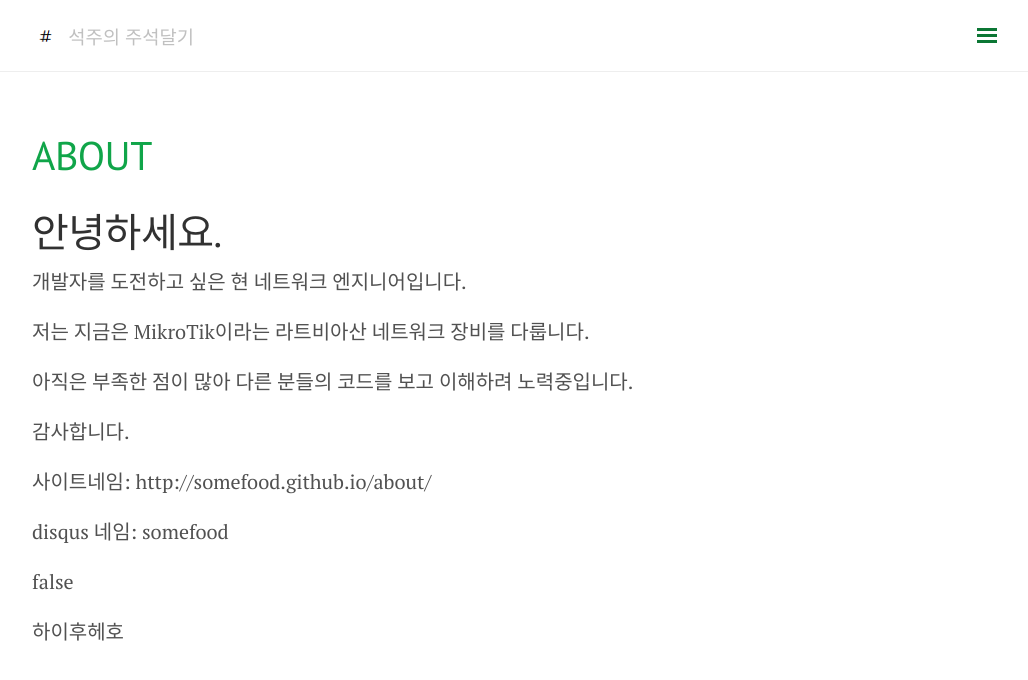
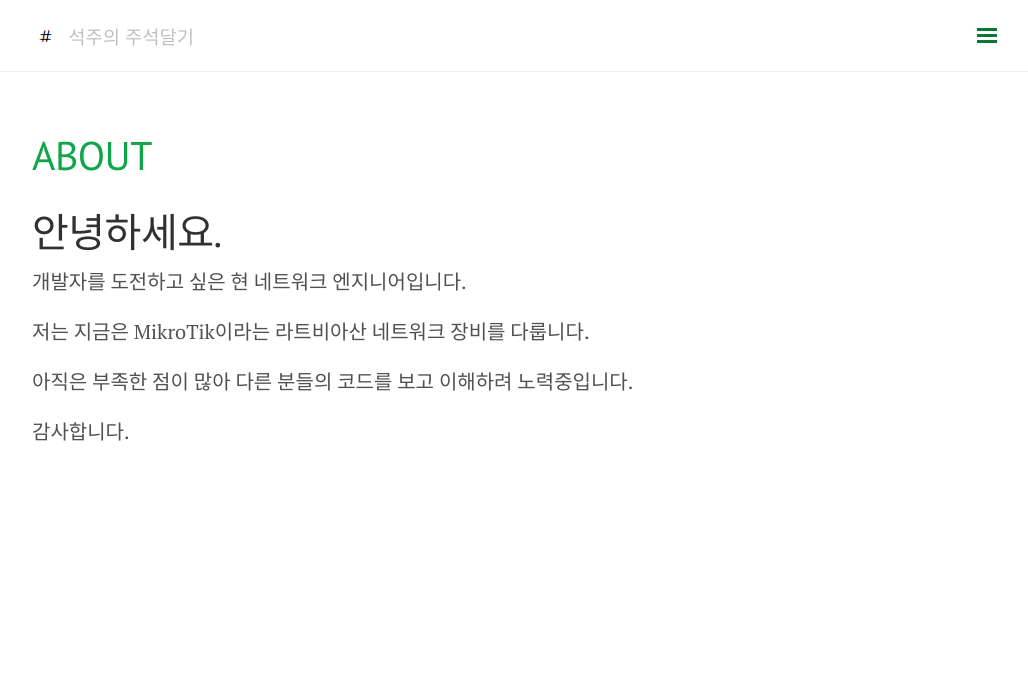
Before and after one commit to somefood/somefood.github.io, a Jekyll site: the page built from about.md, in a window 1280 px wide. Shown: the top 680 px of the page, without its empty margins (248-1276 px from the left). Built offline with Jekyll 4.4.1, drawn with Linux system fonts in a browser that asks for light colours; nearby versions of some CDN libraries; comment, search, counter and statistics services are not loaded.

Commit message:
Update about.md

```diff
--- a/about.md
+++ b/about.md
@@ -15,11 +15,3 @@ comments: false
 아직은 부족한 점이 많아 다른 분들의 코드를 보고 이해하려 노력중입니다.<br>
 
 감사합니다.
-
-사이트네임: {{ site.url }}{{ page.url }}{{page.id}}
-
-disqus 네임: {{ site.disqus_short_name }}
-
-{{page.comments}}
-
-하이후헤호
```
